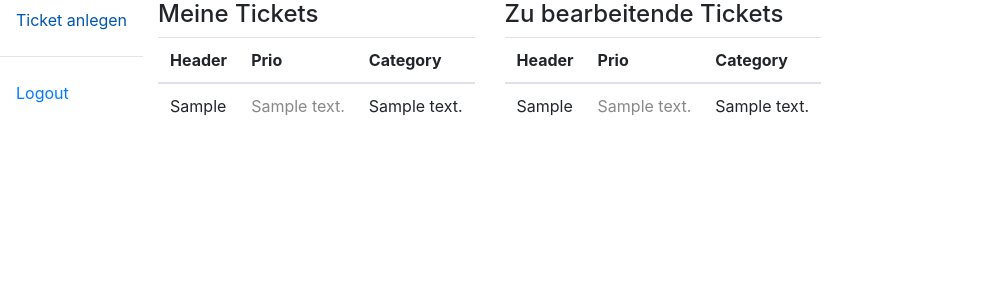
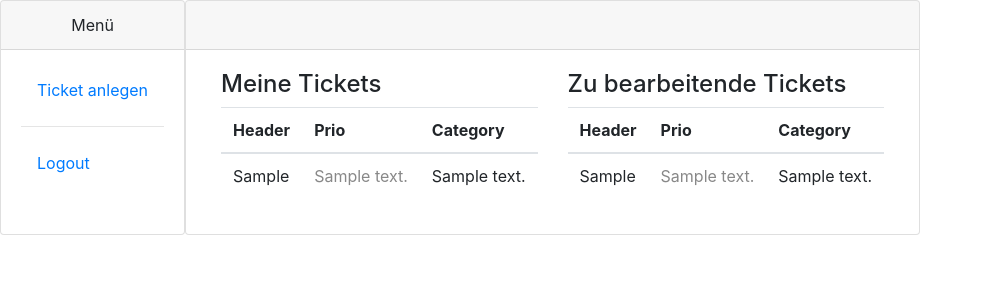
Before and after one commit to Siacher/scrap-ticketsystem, a Flask app: page / in a window 1280 px wide. Shown: the top 300 px of the page, without its empty margins (0-983 px from the left). Run offline with Flask 2, Linux system fonts and the light colour scheme; a user stored in the database is signed in; tables that the repository leaves empty hold one stand-in row (values such as "Sample post"); some libraries are stand-ins or nearby versions.

Commit message:
some style shit

```diff
--- a/src/routes/public/index.py
+++ b/src/routes/public/index.py
@@ -73,7 +73,7 @@ def login():
                 print("wrong password")
                 return redirect(url_for('index.login'))
 
-    return render_template('login.html', form=form)
+    return render_template('login.html', form=form, login=True)
 
 
 @index_route.route('/logout', methods=['GET'])
@@ -112,7 +112,7 @@ def ticket(_id):
         cursor.execute(sql, (_id,))
         result = cursor.fetchone()
 
-    return render_template('ticket.html', ticket=result)
+    return render_template('ticket.html', ticket=result, subsite=True)
 
 
 @index_route.route('/create_ticket', methods=['GET', 'POST'])
@@ -140,7 +140,7 @@ def create_ticket():
         db.connection.commit()
         return redirect(url_for('index.index'))
 
-    return render_template('create_ticket.html', form=form)
+    return render_template('create_ticket.html', form=form, subsite=True)
 
 
 @index_route.route('/manage_category', methods=['GET', 'POST'])
@@ -166,7 +166,7 @@ def manage_category():
 
         db.connection.commit()
 
-    return render_template('manage_category.html', form=form, categories=categories)
+    return render_template('manage_category.html', form=form, categories=categories, subsite=True)
 
 
 @index_route.route('/manage_prio', methods=['GET', 'POST'])
@@ -193,7 +193,7 @@ def manage_prio():
 
         db.connection.commit()
 
-    return render_template('manage_prio.html', form=form, prio=prio)
+    return render_template('manage_prio.html', form=form, prio=prio, subsite=True)
 
 
 @index_route.route('/create_priority', methods=['GET'])
@@ -239,4 +239,4 @@ def manage_user():
     if update:
         redirect(url_for('index.manage_user'))
 
-    return render_template('manage_user.html', forms=user_forms)
+    return render_template('manage_user.html', forms=user_forms, subsite=True)
--- a/src/templates/base.html
+++ b/src/templates/base.html
@@ -22,7 +22,72 @@
             </ul>
         {% endif %}
     {% endwith %}
-    {% block content %}{% endblock %}
-</div>
+    {% if login %}
+        {% block login %}{% endblock %}
+    {% else %}
+        <div class="row">
+            <div class="col-2-sm">
+                <div class="card" style="height: 100%">
+                    <div class="card-header text-center">
+                        Menü
+                    </div>
+                    <div class="card-body">
+
+                        <ul class="nav flex-column">
+                            {% if subsite %}
+                                <li class="nav-item">
+                                    <a class="nav-link card-text" href="/">Zurück</a>
+                                </li>
+                            {% else %}
+                                <li class="nav-item">
+                                    <a class="nav-link card-text" href="/create_ticket">Ticket anlegen</a>
+                                </li>
+                                {% if user_group == "admin" %}
+                                    <li class="nav-item">
+                                        <a class="nav-link card-text" href="#">Alle Tickets anzeigen</a>
+                                    </li>
+                                    <li class="nav-item">
+                                        <hr>
+                                    </li>
+                                    <li class="nav-item">
+                                        <a class="nav-link card-text" href="/manage_user">User verwalten</a>
+                                    </li>
+                                    <li class="nav-item">
+                                        <a class="nav-link card-text" href="/manage_category">Kategorien verwalten</a>
+                                    </li>
+                                    <li class="nav-item">
+                                        <a class="nav-link card-text" href="/manage_prio">Prioritäten verwalten</a>
+                                    </li>
+                                    <li class="nav-item">
+                                        <a class="nav-link card-text" href="#">Statie verwalten</a>
+                                    </li>
+                                {% endif %}
+                                <li class="nav-item">
+                                    <hr>
+                                </li>
+                                <li class="nav-item">
+                                    <a class="nav-link card-text" href="/logout">Logout</a>
+                                </li>
+                                </ul>
+                            {% endif %}
+
+                    </div>
+                </div>
+            </div>
+            <div class="col-10-sm">
+                <div class="card d-flex justify-content-center">
+                    <div class="card-header text-center">
+                        &nbsp;
+                    </div>
+                    <div class="card-body">
+                        <div class="container">
+                            {% block content %}{% endblock %}
+                        </div>
+                    </div>
+                </div>
+            </div>
+        </div>
+        </div>
+    {% endif %}
 </body>
 </html>
--- a/src/templates/index.html
+++ b/src/templates/index.html
@@ -3,44 +3,6 @@
 
 
 {% block content %}
-
-    <div class="row">
-        <div class="col-2-sm">
-            <ul class="nav flex-column">
-                <li class="nav-item">
-                    <a class="nav-link" href="/create_ticket">Ticket anlegen</a>
-                </li>
-                {% if user_group == "admin" %}
-                    <li class="nav-item">
-                        <a class="nav-link" href="#">Alle Tickets anzeigen</a>
-                    </li>
-                    <li class="nav-item">
-                        <hr>
-                    </li>
-                    <li class="nav-item">
-                        <a class="nav-link" href="/manage_user">User verwalten</a>
-                    </li>
-                    <li class="nav-item">
-                        <a class="nav-link" href="/manage_category">Kategorien verwalten</a>
-                    </li>
-                    <li class="nav-item">
-                        <a class="nav-link" href="/manage_prio">Prioritäten verwalten</a>
-                    </li>
-                    <li class="nav-item">
-                        <a class="nav-link" href="#">Statie verwalten</a>
-                    </li>
-                {% endif %}
-                <li class="nav-item">
-                    <hr>
-                </li>
-                <li class="nav-item">
-                    <a class="nav-link" href="/logout">Logout</a>
-                </li>
-            </ul>
-        </div>
-        <div class="col-10-sm">
-
-            <div class="container">
     <div class="row justify-content-center">
         <div class="col" aria-hidden="true">
             <h4>Meine Tickets</h4>
@@ -88,10 +50,4 @@
 
         </div>
     </div>
-            </div>
-
-        </div>
-    </div>
-    </div>
-
 {% endblock %}
```
Also changed, not shown: src/templates/login.html (+7 -6 lines). Lines whose indentation alone changed are shown as unchanged.
